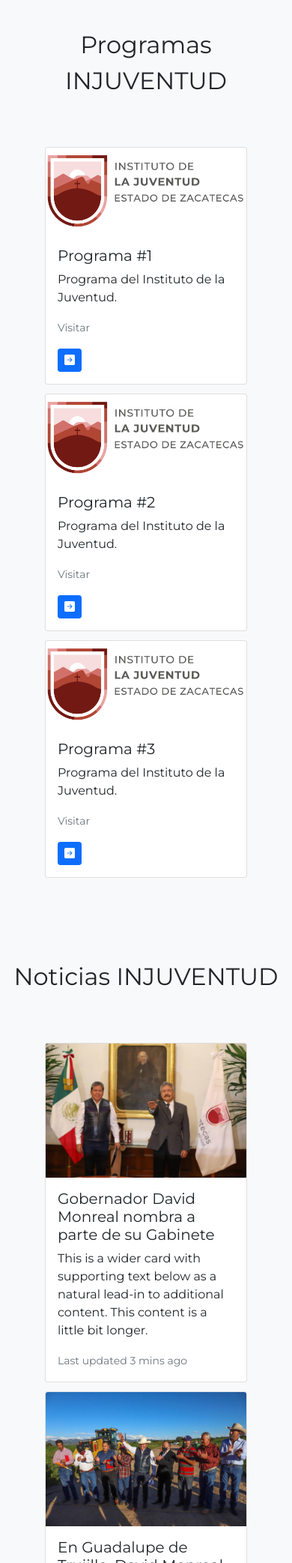
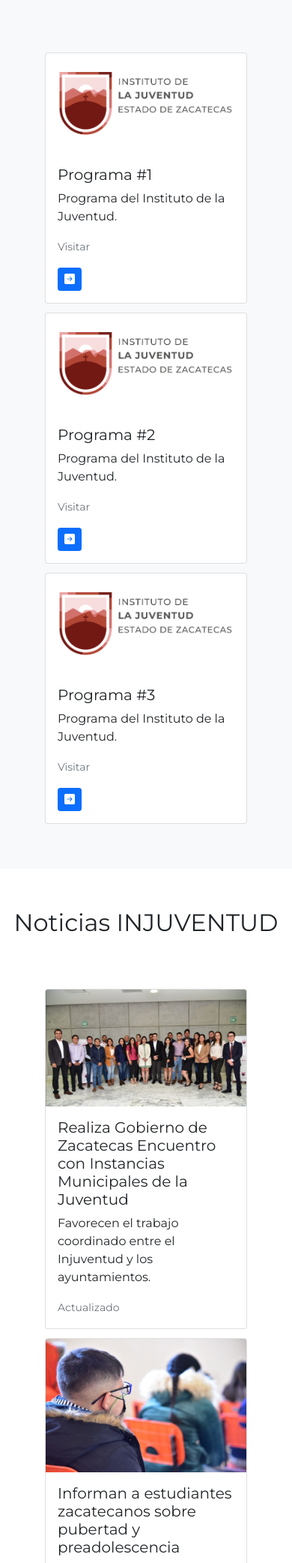
Before and after one commit to jesusrlv/clone_web_gob, a PHP site: page / in a window 390 px wide; the page is wider, and only the part inside the window is pictured. Shown: the part 976-3061 px from the top of that part at 75% size. Run offline with PHP 8.4, Linux system fonts and the light colour scheme.

Commit message:
responsivo varias partes, agregar en el menu activo al avanzar

```diff
--- a/footer.php
+++ b/footer.php
@@ -1,10 +1,10 @@
 <footer>
     <div class="container-flui">
         <div class="row g-0" style="background-color:#424242; font-family: 'Montserrat', sans-serif;font-size:10px">
-            <div class="col-3">
-            <img src="images/logos/logo.png" alt="" style="max-width:80%" class="pt-5">
+            <div class="col-sm-3">
+            <img src="images/logos/logo.png" alt="" style="width:100%" class="pt-5">
             </div>
-            <div class="col-3 text-light">
+            <div class="col-sm-3 text-light">
                 <p class="mt-5"><h5>TELÉFONOS</h5></p>
                 <p class="mt-2"><strong>4915000</strong>
                     <ul style="list-style-type:square">
@@ -17,7 +17,7 @@
 
                 </p>
             </div>
-            <div class="col-3 text-light">
+            <div class="col-sm-3 text-light">
                 <p class="mt-5"><h5>LO MÁS DESTACADO</h5></p>
                 <p class="mt-2"><strong>Dependencias</strong>
                     <ul style="list-style-type:square">
@@ -31,7 +31,7 @@
 
                 </p>
             </div>
-            <div class="col-3 text-light">
+            <div class="col-sm-3 text-light">
                 <p class="mt-5"><h5>CONTACTO</h5></p>
                 <p class="mt-2"><strong>Dirección</strong></p>
                 <p>Circuito Cerro del Gato s/n
@@ -54,16 +54,14 @@
     </div>
 
     <div class="container-fluid text-light" style="background-color:#313131;">
-        <div class="row p-3">
-            <div class="col-6 text-secondary" style="font-size:12px;">
+        <div class="row pt-3 pb-3">
+            <div class="col-sm-6 text-secondary text-center" style="font-size:12px;">
             <span class="ps-3 my-auto">© Gobierno del Estado de Zacatecas 2021 - 2027 | Mapa del Sitio</span>
             </div>
-            <div class="col-6 text-end text-secondary">
-                <i class="bi bi-facebook me-3"></i>
-                <i class="bi bi-twitter me-3"></i>
-                <i class="bi bi-youtube me-3"></i>
-                <i class="bi bi-instagram me-3"></i>
-                <i class="bi bi-envelope me-3"></i>
+            <div class="col-sm-6 text-center text-secondary mt-2">
+                <a href="https://www.facebook.com/injuventud.zac" style="text-decoration:none;"><i class="bi bi-facebook me-3 text-secondary"></i></a>
+                <a href="https://twitter.com/INJUVENTUD_zac" style="text-decoration:none;"><i class="bi bi-twitter me-3 text-secondary"></i></a>
+                <a href="https://www.instagram.com/injuventud.zac/" style="text-decoration:none;"><i class="bi bi-instagram me-3 text-secondary"></i></a>
             </div>
 
         </div>
--- a/index.php
+++ b/index.php
@@ -39,19 +39,17 @@
         <a class="nav-link" href="#two">Sala de prensa</a>
         <a class="nav-link" target="_blank" href="https://juventud.zacatecas.gob.mx/rendicion_cuentas/rendicion_cuentas_css.html">Rendición de cuentas</a>
         <a class="nav-link" href="#two">Transparencia</a>
-        <a class="nav-link" href="#"><i class="bi bi-facebook me-3"></i></a>
-        <a class="nav-link" href="#"><i class="bi bi-twitter me-3"></i></a>
-        <a class="nav-link" href="#"><i class="bi bi-youtube me-3"></i></a>
-        <a class="nav-link" href="#"><i class="bi bi-instagram me-3"></i></a>
-        <a class="nav-link" href="#"><i class="bi bi-envelope me-3"></i></a>
+        <a class="nav-link h5 text-primary" href="https://www.facebook.com/injuventud.zac"><i class="bi bi-facebook me-1"></i></a>
+        <a class="nav-link h5 text-info" href="https://twitter.com/INJUVENTUD_zac"><i class="bi bi-twitter me-1"></i></a>
+        <!-- <a class="nav-link" href="#"><i class="bi bi-youtube me-3"></i></a> -->
+        <a class="nav-link h5 text-danger" href="https://www.instagram.com/injuventud.zac/"><i class="bi bi-instagram me-3"></i></a>
+        <a class="nav-link h5" href="#"><i class="bi bi-envelope me-1"></i></a>
 
       </div>
     </div>
   </div>
 </nav>
 <!-- nav -->
-
-
 
 
 </head>
@@ -126,9 +124,10 @@
                 </button>
             </div>
     </div>
-    <div class="container-fluid">
-        <div class="row p-5 g-0">
-            <div class="col-8">
+
+    <div class="container marketing">
+        <div class="row p-3 g-0">
+            <div class="col-sm-8">
                 <p style=" font-family: 'Montserrat', sans-serif;
                 font-size:32px;">¿Qué estás buscando?</p>
                 <!-- <p class="p-3 rounded" style="background-color:#781005;"> -->
@@ -141,9 +140,9 @@
                 <!-- </p> -->
                 <p class="mt-5" style=" font-family: 'Montserrat', sans-serif;
                 font-size:15px;">Encuentra de manera rápida y sencilla la información que el Gobierno del Estado de Zacatecas tiene disponible en Internet.
-</p>
+                </p>
             </div>
-            <div class="col-4">
+            <div class="col-sm-4">
             <p class="text-center" style=" font-family: 'Montserrat', sans-serif;
                 font-size:32px;">Lo más buscado</p>
                 <div class="ms-5 p-0">
@@ -156,8 +155,8 @@
             </div>
 
         </div>
+    </div>
 
-    </div>
     <div id="one"></div>
     <div class="container-fluid bg-light">
             <p class="text-center pt-5" style=" font-family: 'Montserrat', sans-serif;
@@ -165,7 +164,7 @@
                 <!-- card group -->
                 <div class="card-group p-5" style=" font-family: 'Montserrat', sans-serif;">
                     <div class="card">
-                    <img src="assets/brand/img/logo_injuventud_02.png" class="card-img-top" style="width:100%; max-height:250px; object-fit: cover; object-position:center; background-repeat: no-repeat;" alt="...">
+                    <img src="assets/brand/img/logo_injuventud_02.png" class="card-img-top p-3" style="width:100%; max-height:250px; object-fit: cover; object-position:center; background-repeat: no-repeat;" alt="...">
                         <div class="card-body">
                         <h5 class="card-title">Programa #1</h5>
                         <p class="card-text">Programa del Instituto de la Juventud.</p>
@@ -174,7 +173,7 @@
                         </div>
                     </div>
                     <div class="card">
-                    <img src="assets/brand/img/logo_injuventud_02.png" class="card-img-top" style="width:100%; max-height:250px; object-fit: cover; object-position:center; background-repeat: no-repeat;" alt="...">
+                    <img src="assets/brand/img/logo_injuventud_02.png" class="card-img-top p-3" style="width:100%; max-height:250px; object-fit: cover; object-position:center; background-repeat: no-repeat;" alt="...">
                         <div class="card-body">
                         <h5 class="card-title">Programa #2</h5>
                         <p class="card-text">Programa del Instituto de la Juventud.</p>
@@ -183,7 +182,7 @@
                         </div>
                     </div>
                     <div class="card">
-                    <img src="assets/brand/img/logo_injuventud_02.png" class="card-img-top" style="width:100%; max-height:250px; object-fit: cover; object-position:center; background-repeat: no-repeat;" alt="...">
+                    <img src="assets/brand/img/logo_injuventud_02.png" class="card-img-top p-3" style="width:100%; max-height:250px; object-fit: cover; object-position:center; background-repeat: no-repeat;" alt="...">
                         <div class="card-body">
                         <h5 class="card-title">Programa #3</h5>
                         <p class="card-text">Programa del Instituto de la Juventud.</p>
@@ -195,33 +194,33 @@
 
     </div>
     <div id="two"></div>
-    <div class="container-fluid bg-light">
+    <div class="container-fluid">
             <p class="text-center pt-5" style=" font-family: 'Montserrat', sans-serif;
                 font-size:32px;">Noticias INJUVENTUD</p>
                 <!-- card group -->
                 <div class="card-group p-5" style=" font-family: 'Montserrat', sans-serif;">
                     <div class="card">
-                        <img src="images/portadas/dma_01.jpg" class="card-img-top" style="width:100%; max-height:250px; object-fit: cover; object-position:center; background-repeat: no-repeat;" alt="...">
+                        <img src="images/noticias/injuventud_02042022.jpg" class="card-img-top" style="width:100%; max-height:250px; object-fit: cover; object-position:center; background-repeat: no-repeat;" alt="...">
                         <div class="card-body">
-                        <h5 class="card-title">Gobernador David Monreal nombra a parte de su Gabinete</h5>
-                        <p class="card-text">This is a wider card with supporting text below as a natural lead-in to additional content. This content is a little bit longer.</p>
-                        <p class="card-text"><small class="text-muted">Last updated 3 mins ago</small></p>
+                        <h5 class="card-title">Realiza Gobierno de Zacatecas Encuentro con Instancias Municipales de la Juventud</h5>
+                        <p class="card-text">Favorecen el trabajo coordinado entre el Injuventud y los ayuntamientos.</p>
+                        <p class="card-text"><small class="text-muted">Actualizado</small></p>
                         </div>
                     </div>
                     <div class="card">
-                    <img src="images/portadas/dma_02.jpg" class="card-img-top" style="width:100%; max-height:250px; object-fit: cover; object-position:center; background-repeat: no-repeat;" alt="...">
+                    <img src="images/noticias/injuventud_02052022_01.jpg" class="card-img-top" style="width:100%; max-height:250px; object-fit: cover; object-position:center; background-repeat: no-repeat;" alt="...">
                         <div class="card-body">
-                        <h5 class="card-title">En Guadalupe de Trujillo, David Monreal inicia la transformación de las carreteras en Zacatecas</h5>
-                        <p class="card-text">This card has supporting text below as a natural lead-in to additional content.</p>
-                        <p class="card-text"><small class="text-muted">Last updated 3 mins ago</small></p>
+                        <h5 class="card-title">Informan a estudiantes zacatecanos sobre pubertad y preadolescencia</h5>
+                        <p class="card-text">El Instituto de la Juventud del Estado de Zacatecas (Injuventud) impartió la conferencia denominada “Pubertad y preadolescencia” para dar a conocer a estudiantes de sexto de primaria.</p>
+                        <p class="card-text"><small class="text-muted">Actualizado</small></p>
                         </div>
                     </div>
                     <div class="card">
-                    <img src="images/portadas/dma_03.jpg" class="card-img-top" style="width:100%; max-height:250px; object-fit: cover; object-position:center; background-repeat: no-repeat;" alt="...">
+                    <img src="images/noticias/injuventud_02052022_02.jpg" class="card-img-top" style="width:100%; max-height:250px; object-fit: cover; object-position:center; background-repeat: no-repeat;" alt="...">
                         <div class="card-body">
-                        <h5 class="card-title">Inicia Gobernador David Monreal rescate del campo; anuncia reactivación de Tianguis Ganaderos</h5>
-                        <p class="card-text">This is a wider card with supporting text below as a natural lead-in to additional content. This card has even longer content than the first to show that equal height action.</p>
-                        <p class="card-text"><small class="text-muted">Last updated 3 mins ago</small></p>
+                        <h5 class="card-title">Lleva Gobierno de Zacatecas Caravana de la Prevención a Cañitas de Felipe Pescador </h5>
+                        <p class="card-text">A través del Instituto de la Juventud, se impulsan políticas públicas que fortalezcan el tejido social y el desarrollo integral de las y los jóvenes.</p>
+                        <p class="card-text"><small class="text-muted">Actualizado</small></p>
                         </div>
                     </div>
                 </div>
@@ -229,7 +228,7 @@
     </div>
 
     <div id="three"></div>
-    <div class="container-fluid">
+    <div class="container-fluid bg-light">
     <p class="text-center pt-5" style=" font-family: 'Montserrat', sans-serif;
                 font-size:32px;">INJUVENTUD</p>
                 <div class="card-group p-5" style=" font-family: 'Montserrat', sans-serif;">
@@ -244,7 +243,7 @@
                         </div> -->
                     </div>
                     </a>
-                    <a href="oic">
+                    <a href="oic/">
                     <div class="card">
                     <img src="assets/brand/img/logo_oic.jpg" class="card-img-top" style="width:100%; height:100%; object-fit: cover; object-position:center; background-repeat: no-repeat;" alt="...">
                         <!-- <div class="card-body">
@@ -286,17 +285,23 @@
     <!-- Modal -->
     <div class="modal fade" id="modalRedes" tabindex="-1" aria-labelledby="modalRedesLabel" aria-hidden="true">
         <div class="modal-dialog modal-dialog-centered modal-dialog-scrollable">
-            <div class="modal-content">
+            <div class="modal-content text-center">
             <div class="modal-header">
-                <h5 class="modal-title" id="exampleModalLabel">Redes sociales</h5>
+                <h5 class="modal-title" id="exampleModalLabel"><i class="bi bi-phone-vibrate"></i> Redes sociales</h5>
                 <button type="button" class="btn-close" data-bs-dismiss="modal" aria-label="Close"></button>
             </div>
             <div class="modal-body">
-                ...
+                <!-- redes -->
+                <ul class="list-group list-group-flush">
+                    <a href="https://www.facebook.com/injuventud.zac" style="text-decoration:none;" target="_blank"><li class="list-group-item h5 text-primary"><i class="bi bi-facebook"></i> Facebook</li></a>
+                    <a href="https://twitter.com/INJUVENTUD_zac" style="text-decoration:none;" target="_blank"><li class="list-group-item h5 text-info"><i class="bi bi-twitter"></i> Twitter</li></a>
+                    <a href="https://www.instagram.com/injuventud.zac/" style="text-decoration:none;" target="_blank"><li class="list-group-item h5 text-danger"><i class="bi bi-instagram"></i> Instagram</li></a>
+                    <!-- <a href="https://www.facebook.com/injuventud.zac" style="text-decoration:none;" target="_blank"><li class="list-group-item h5 text-danger"><i class="bi bi-youtube"></i> Youtube</li></a> -->
+                </ul>
+                <!-- redes -->
             </div>
             <div class="modal-footer">
-                <button type="button" class="btn btn-secondary" data-bs-dismiss="modal">Close</button>
-                <button type="button" class="btn btn-primary">Save changes</button>
+                <button type="button" class="btn btn-primary" data-bs-dismiss="modal">Cerrar</button>
             </div>
             </div>
         </div>
@@ -420,4 +425,4 @@ $("a[href^='#']").click(function(e) {
       }
       </style>
 
-https://stackoverflow.com/questions/19733447/bootstrap-navbar-with-left-center-or-right-aligned-items
+<!-- https://stackoverflow.com/questions/19733447/bootstrap-navbar-with-left-center-or-right-aligned-items -->
```
Also changed, not shown: images/noticias/injuventud_02042022.jpg (added), images/noticias/injuventud_02052022_01.jpg (added), images/noticias/injuventud_02052022_02.jpg (added), 2 other files.
